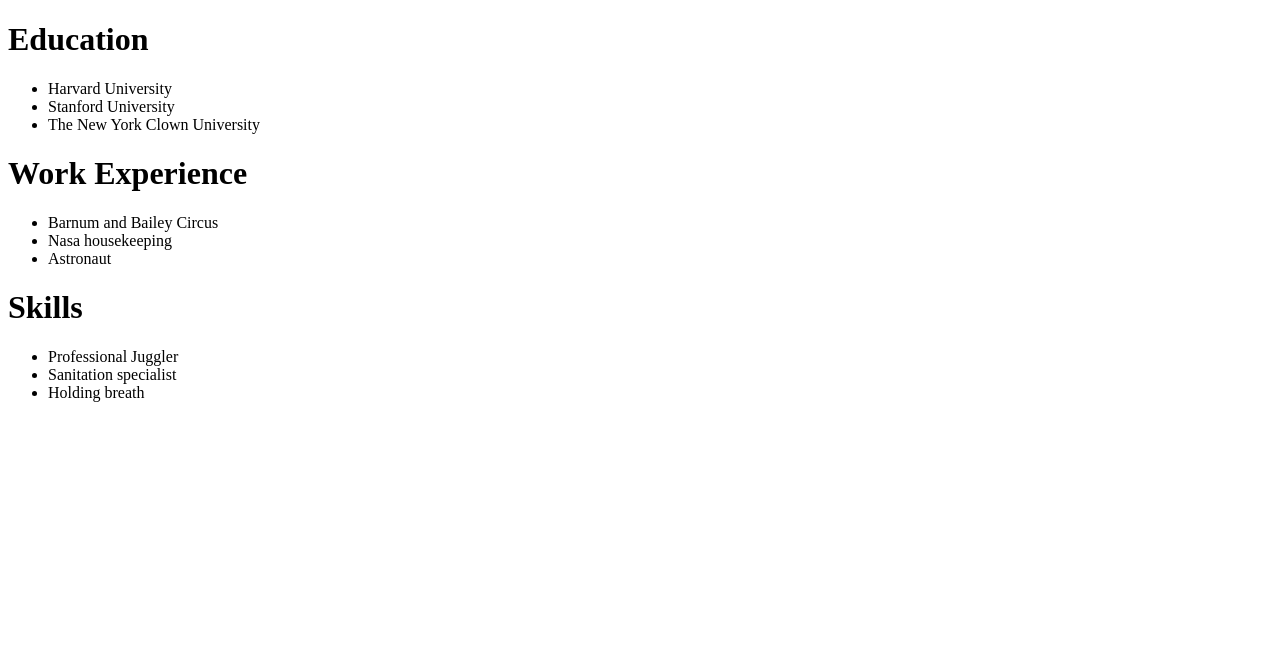
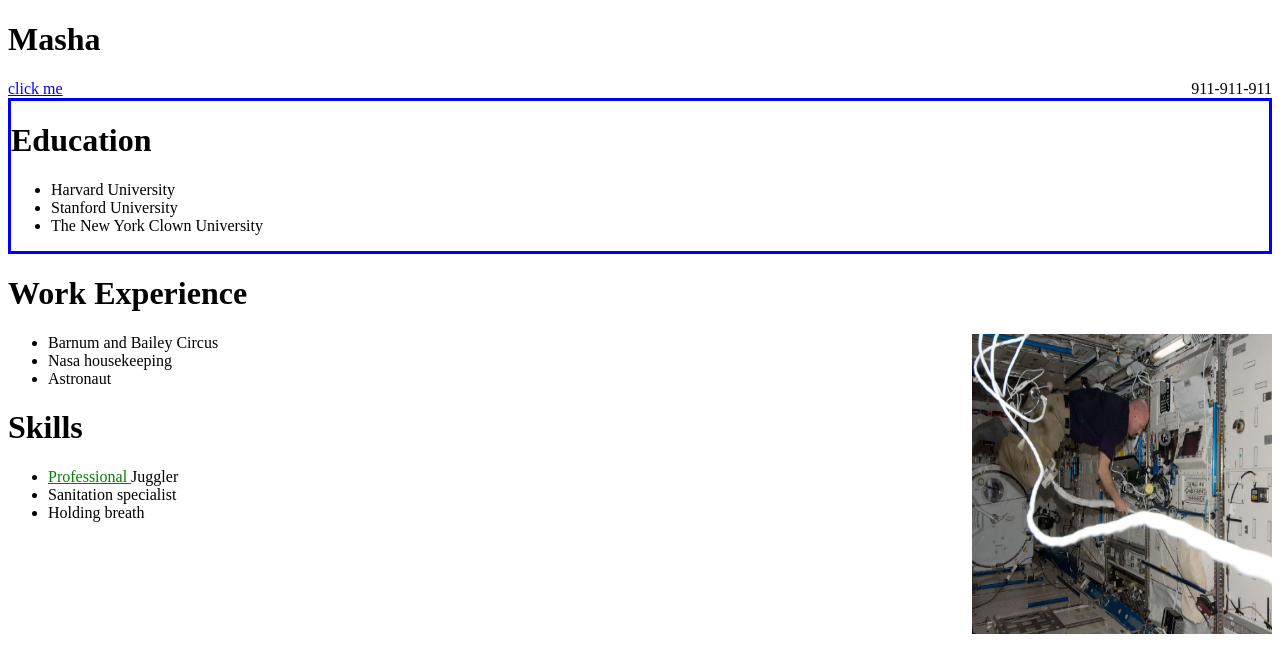
Before and after one commit to Saul-Ordonez/resume, a plain HTML site: page index.html in a window 1280 px wide. Drawn offline with Linux system fonts and the light colour scheme.

Commit message:
add css styling

```diff
--- a/css/styles.css
+++ b/css/styles.css
@@ -1,3 +1,19 @@
 .education {
+  border-color: blue;
+  border-style: solid;
+}
 
+.important {
+  text-decoration: underline;
+  color: green;
 }
+
+.number {
+  float: right;
+}
+
+img {
+  height: 300px;
+  width: 300px;
+  float: right;
+}
--- a/index.html
+++ b/index.html
@@ -5,6 +5,9 @@
     <title> Resume Website </title>
   </head>
   <body>
+    <h1> Masha </h1>
+     <a href="mailto:mashaemailaddress@gmail.com"> click me </a>
+    <span class="number"> 911-911-911 </span>
     <div class="education">
     <h1> Education </h1>
     <ul>
@@ -15,6 +18,7 @@
     </div>
     <p> </p>
     <h1> Work Experience </h1>
+    <img src="img/nasa.jpg">
       <ul>
         <li> Barnum and Bailey Circus </li>
         <li> Nasa housekeeping </li>
```
Also changed, not shown: img/nasa.jpg (added).
